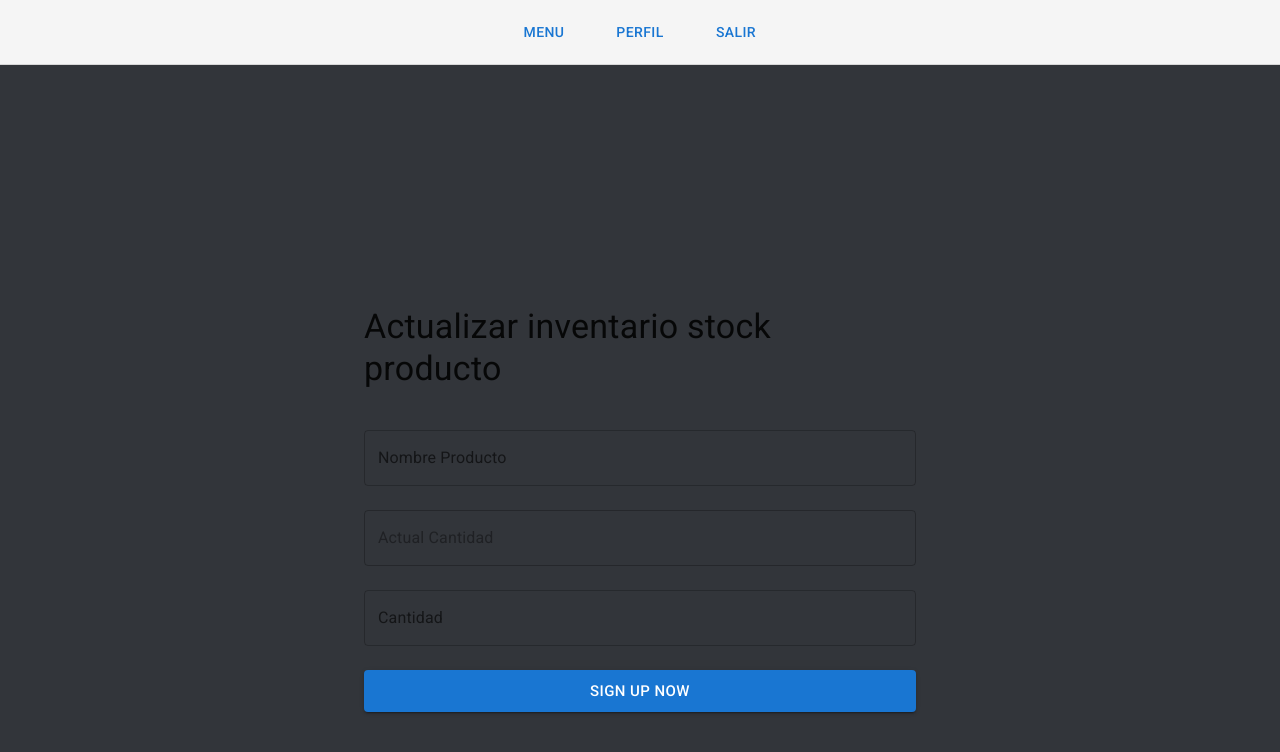
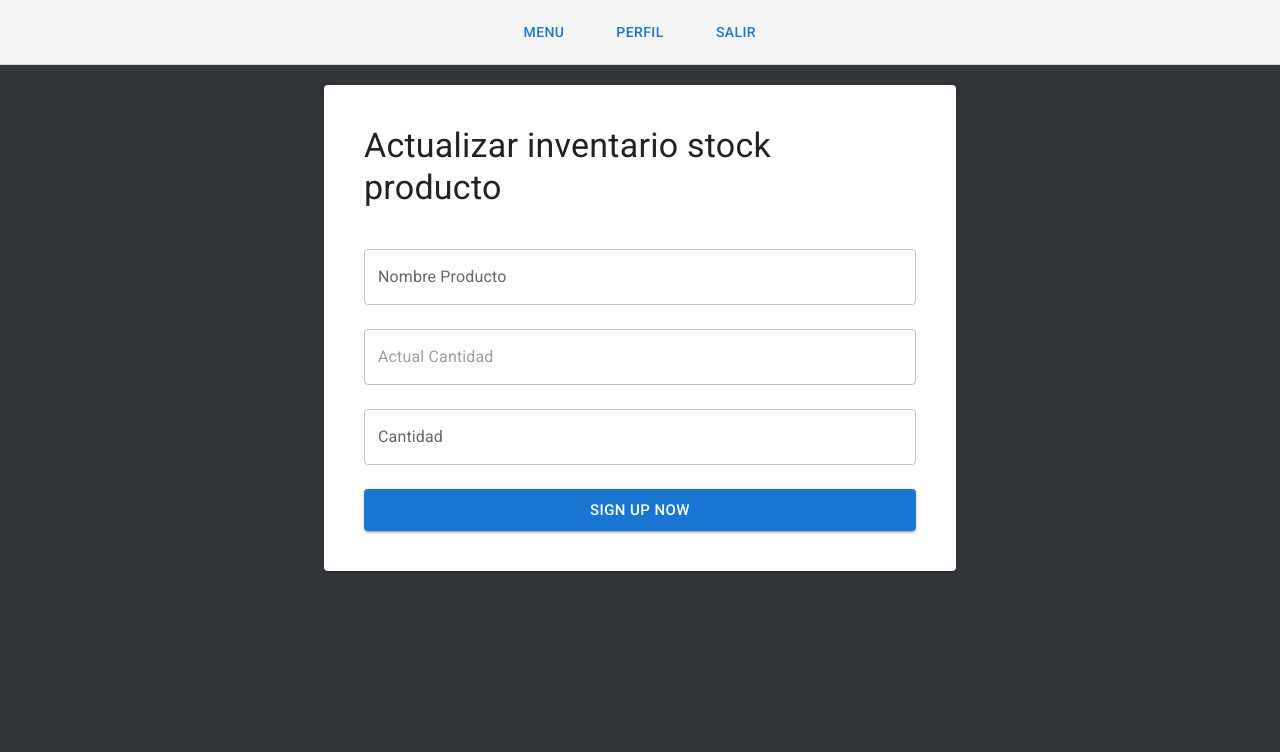
Before and after one commit to Slinkter/appwebmina, a React (Create React App) app: page /updateproduct in a window 1280 px wide. Shown: the top 752 px of the page. Built offline with nearby package versions, Linux system fonts and the light colour scheme.

Commit message:
lunes laptop , actualizacion del css

```diff
--- a/src/pagedashboard/UpdateStock.jsx
+++ b/src/pagedashboard/UpdateStock.jsx
@@ -8,6 +8,8 @@ import * as Yup from "yup";
 import {
     Box,
     Button,
+    Card,
+    CardContent,
     Checkbox,
     Container,
     FormHelperText,
@@ -46,15 +48,20 @@ function UpdateStock() {
                 component="main"
                 sx={{
                     alignItems: "center",
+                    justifyContent: "center",
                     display: "flex",
                     flexGrow: 1,
-                    minHeight: "100%",
                 }}
             >
+                <Card>
+                    <CardContent>
                         <Container maxWidth="sm">
                             <form onSubmit={formik.handleSubmit}>
                                 <Box sx={{ my: 3 }}>
-                            <Typography color="textPrimary" variant="h4">
+                                    <Typography
+                                        color="textPrimary"
+                                        variant="h4"
+                                    >
                                         Actualizar inventario stock producto
                                     </Typography>
                                 </Box>
@@ -78,11 +85,13 @@ function UpdateStock() {
                                 />
                                 <TextField
                                     error={Boolean(
-                                formik.touched.detail && formik.errors.detail
+                                        formik.touched.detail &&
+                                            formik.errors.detail
                                     )}
                                     fullWidth
                                     helperText={
-                                formik.touched.detail && formik.errors.detail
+                                        formik.touched.detail &&
+                                        formik.errors.detail
                                     }
                                     label="Actual Cantidad"
                                     disabled
@@ -94,8 +103,6 @@ function UpdateStock() {
                                     value={formik.values.currentAmout}
                                     variant="outlined"
                                 />
-
-
 
                                 <TextField
                                     error={Boolean(
@@ -131,6 +138,8 @@ function UpdateStock() {
                                 </Box>
                             </form>
                         </Container>
+                    </CardContent>
+                </Card>
             </Box>
         </DashboardWrapper>
     );
```
Lines whose indentation alone changed are shown as unchanged.
